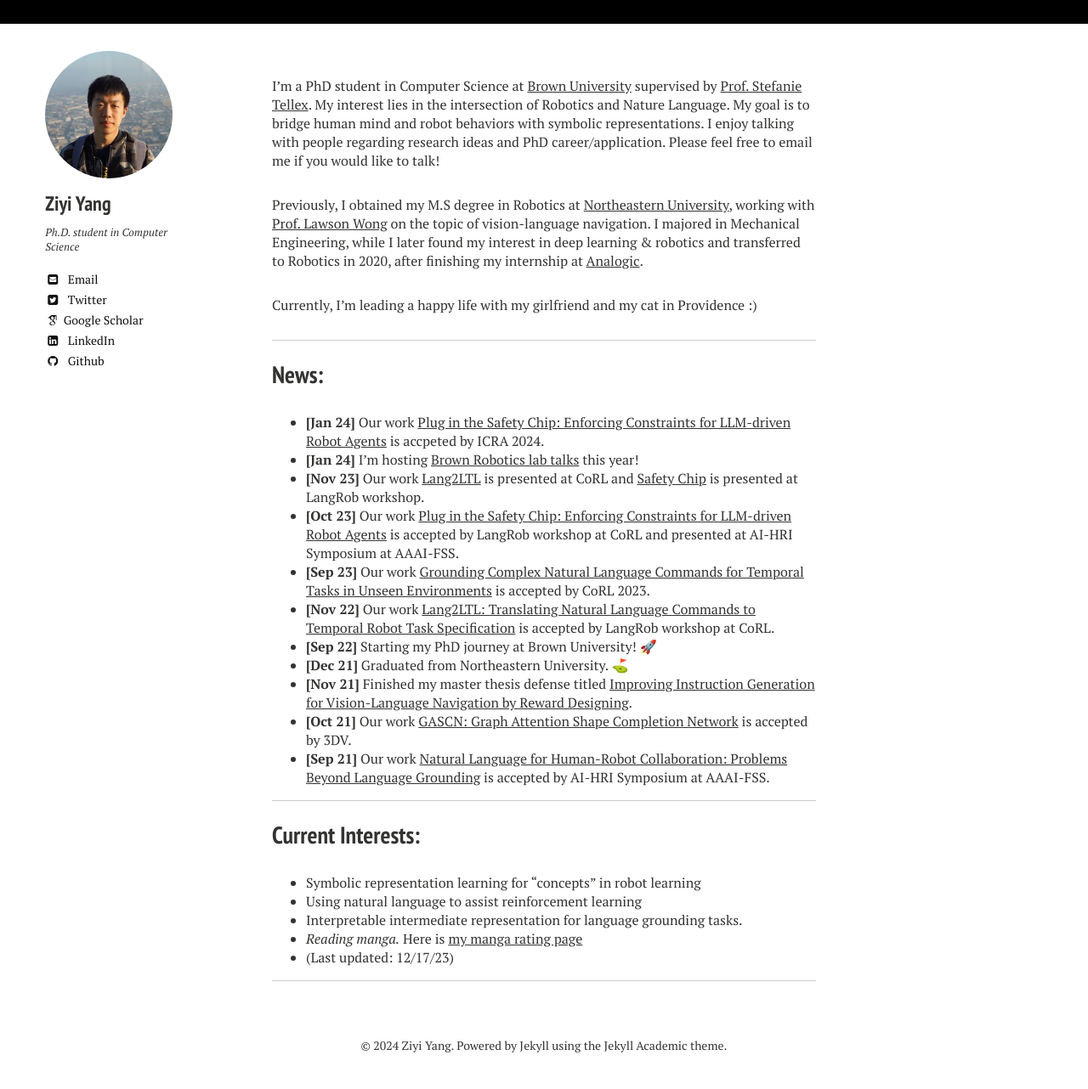
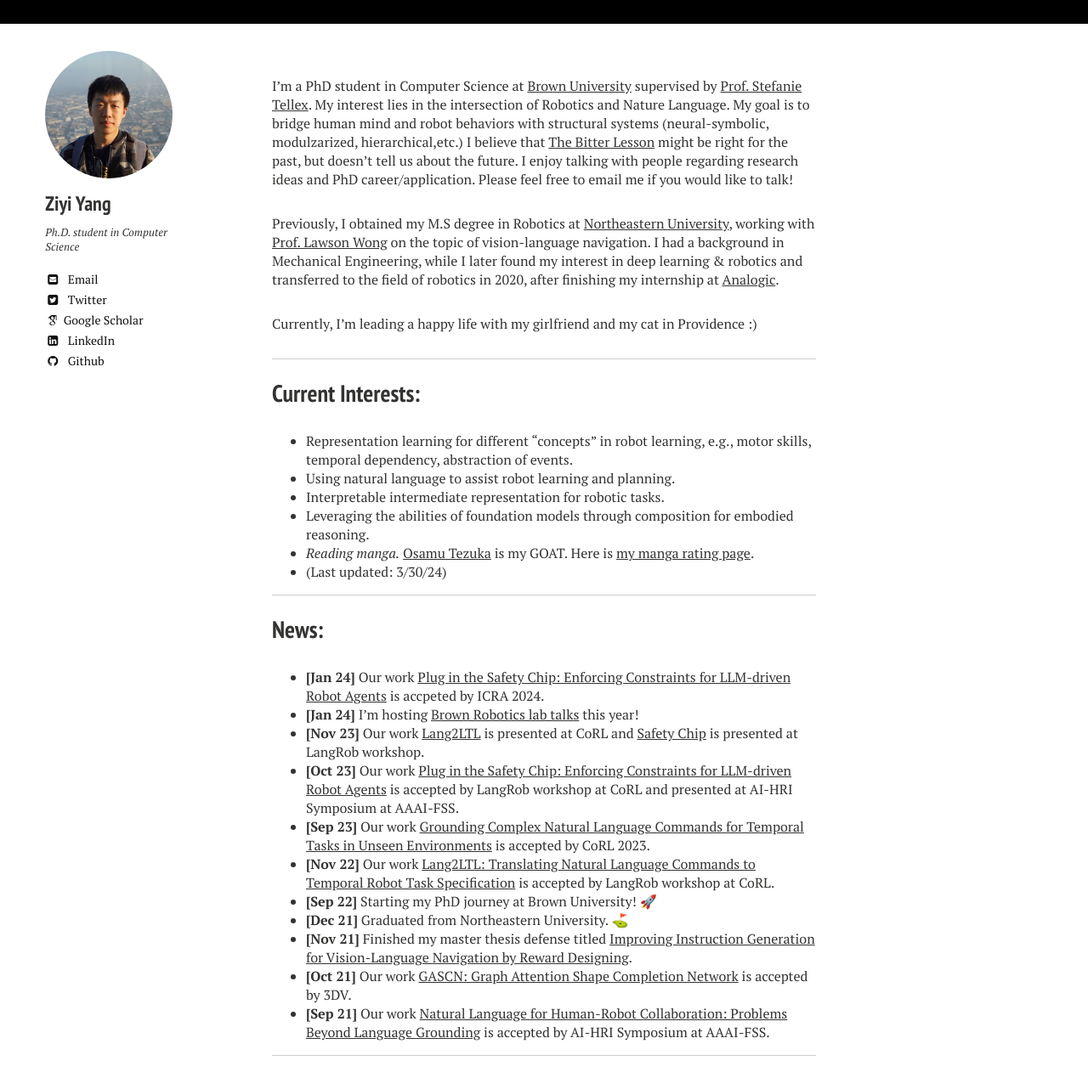
Before and after one commit to YzyLmc/YzyLmc.github.io, a Jekyll site: the page built from docs/index.md, in a window 1280 px wide and 1400 px high, cut to the strip 104-1386 px from the top of the window. Shown: the whole strip at 85% size. Built offline with Jekyll 4.4.1, drawn with Linux system fonts in a browser that asks for light colours; nearby versions of some CDN libraries; some web fonts are replaced.

Commit message:
update 3/30/2024

```diff
--- a/docs/index.md
+++ b/docs/index.md
@@ -4,13 +4,27 @@ excerpt: "About Me..."
 menutitle: Home
 menuorder: 1
 ---
-I'm a PhD student in Computer Science at [Brown University](https://www.brown.edu/) supervised by [Prof. Stefanie Tellex](https://h2r.cs.brown.edu/people/). My interest lies in the intersection of Robotics and Nature Language. My goal is to bridge human mind and robot behaviors with symbolic representations. I enjoy talking with people regarding research ideas and PhD career/application. Please feel free to email me if you would like to talk!
+I'm a PhD student in Computer Science at [Brown University](https://www.brown.edu/) supervised by [Prof. Stefanie Tellex](https://h2r.cs.brown.edu/people/). My interest lies in the intersection of Robotics and Nature Language. My goal is to bridge human mind and robot behaviors with structural systems (neural-symbolic, modulzarized, hierarchical,etc.) I believe that [The Bitter Lesson](http://www.incompleteideas.net/IncIdeas/BitterLesson.html) might be right for the past, but doesn't tell us about the future. I enjoy talking with people regarding research ideas and PhD career/application. Please feel free to email me if you would like to talk!
 
-Previously, I obtained my M.S degree in Robotics at [Northeastern University](https://www.northeastern.edu/), working with [Prof. Lawson Wong](https://www.khoury.northeastern.edu/people/lawson-wong/) on the topic of vision-language navigation. I majored in Mechanical Engineering, while I later found my interest in deep learning & robotics and transferred to Robotics in 2020, after finishing my internship at [Analogic](https://www.analogic.com/).
+Previously, I obtained my M.S degree in Robotics at [Northeastern University](https://www.northeastern.edu/), working with [Prof. Lawson Wong](https://www.khoury.northeastern.edu/people/lawson-wong/) on the topic of vision-language navigation. I had a background in Mechanical Engineering, while I later found my interest in deep learning & robotics and transferred to the field of robotics in 2020, after finishing my internship at [Analogic](https://www.analogic.com/).
 
 <!--Prior to NEU, I recevied my B.Eng at School of Mechanical Engineering and Automation of [Northeastern University (CN)](http://english.neu.edu.cn/), advised by [Prof. Yaping Zhao](http://www.me.neu.edu.cn/2015/1105/c3344a55926/pagem.htm).-->
 
 Currently, I'm leading a happy life with my girlfriend and my cat in Providence :)
+
+---
+## Current Interests:
+
+- Representation learning for different "concepts" in robot learning, e.g., motor skills, temporal dependency, abstraction of events.
+- Using natural language to assist robot learning and planning.
+- Interpretable intermediate representation for robotic tasks.
+- Leveraging the abilities of foundation models through composition for embodied reasoning.
+<!-- - Enforcing safety guarantee in language grounding for robots. -->
+<!-- - Improving the performance of instruction generator for data augmentation in vision-language navigation task.-->
+<!-- - Solving the reward sparsity of reinforcement learning in the context of language generation-->
+<!-- - Implementing language grounding into real-world circumstance-->
+- *Reading manga.* [Osamu Tezuka](https://en.wikipedia.org/wiki/Osamu_Tezuka) is my GOAT. Here is [my manga rating page](https://butternut-bagpipe-9e8.notion.site/Manga-ff90216138c54dadbd48a88221c330c1).
+- (Last updated: 3/30/24)
 
 ---
 ## News:
@@ -25,16 +39,3 @@ Currently, I'm leading a happy life with my girlfriend and my cat in Providence
 - __[Nov 21]__ Finished my master thesis defense titled [Improving Instruction Generation for Vision-Language Navigation by Reward Designing](https://www.proquest.com/docview/2620074733?pq-origsite=gscholar&fromopenview=true&sourcetype=Dissertations%20&%20Theses).
 - __[Oct 21]__ Our work [GASCN: Graph Attention Shape Completion Network](https://ieeexplore.ieee.org/abstract/document/9665867) is accepted by 3DV.
 - __[Sep 21]__ Our work [Natural Language for Human-Robot Collaboration: Problems Beyond Language Grounding](https://arxiv.org/abs/2110.04441) is accepted by AI-HRI Symposium at AAAI-FSS.
-
----
-## Current Interests:
-
-- Symbolic representation learning for "concepts" in robot learning
-- Using natural language to assist reinforcement learning
-- Interpretable intermediate representation for language grounding tasks.
-<!-- - Enforcing safety guarantee in language grounding for robots. -->
-<!-- - Improving the performance of instruction generator for data augmentation in vision-language navigation task.-->
-<!-- - Solving the reward sparsity of reinforcement learning in the context of language generation-->
-<!-- - Implementing language grounding into real-world circumstance-->
-- *Reading manga.* Here is [my manga rating page](https://butternut-bagpipe-9e8.notion.site/Manga-ff90216138c54dadbd48a88221c330c1)
-- (Last updated: 12/17/23)
```
